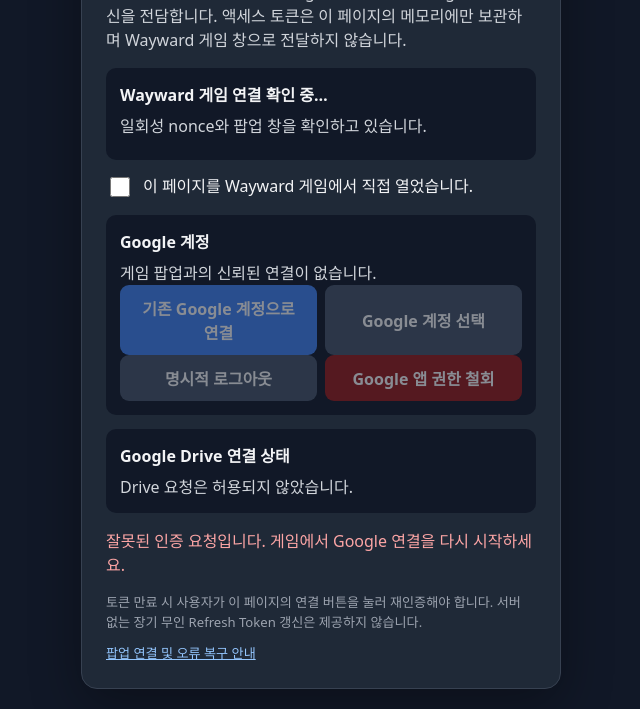
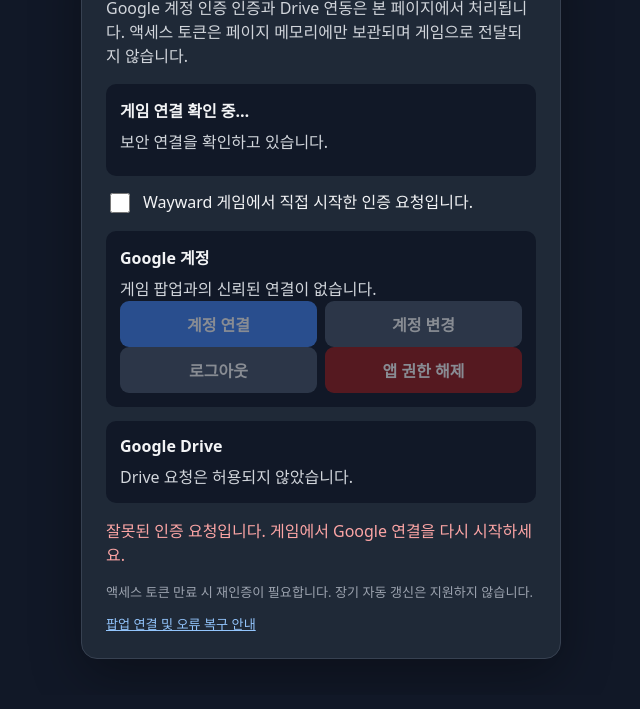
Before and after one commit to jeiky224/cloud, a plain HTML site: page site/auth.html in a window 1280 px wide. Shown: the part 105-814 px from the top of the page, without its empty margins (319-959 px from the left). Drawn offline with Linux system fonts and the light colour scheme.

Commit message:
style(cloudsave): simplify official authentication copy

```diff
--- a/site/auth.html
+++ b/site/auth.html
@@ -16,39 +16,39 @@
 <body>
   <main>
     <h1>Wayward CloudSave</h1>
-    <p class="intro">이 HTTPS 정적 페이지가 Google 계정 인증과 Google Drive 통신을 전담합니다. 액세스 토큰은 이 페이지의 메모리에만 보관하며 Wayward 게임 창으로 전달하지 않습니다.</p>
+    <p class="intro">Google 계정 인증 인증과 Drive 연동은 본 페이지에서 처리됩니다. 액세스 토큰은 페이지 메모리에만 보관되며 게임으로 전달되지 않습니다.</p>
 
     <section id="connection" class="panel" aria-live="polite">
-      <strong id="origin-title">Wayward 게임 연결 확인 중…</strong>
-      <p id="origin-detail">일회성 nonce와 팝업 창을 확인하고 있습니다.</p>
+      <strong id="origin-title">게임 연결 확인 중…</strong>
+      <p id="origin-detail">보안 연결을 확인하고 있습니다.</p>
       <p id="origin-value" class="small"></p>
     </section>
 
     <label id="confirm-wrap" class="confirm" hidden>
       <input id="confirm" type="checkbox">
-      <span id="confirm-copy">이 페이지를 Wayward 게임에서 직접 열었습니다.</span>
+      <span id="confirm-copy">Wayward 게임에서 직접 시작한 인증 요청입니다.</span>
     </label>
 
     <section class="panel">
       <strong>Google 계정</strong>
-      <p id="account-status" role="status" aria-live="polite">게임 연결과 사용자 확인을 기다리고 있습니다.</p>
+      <p id="account-status" role="status" aria-live="polite">게임 연결 확인을 기다리고 있습니다.</p>
       <div class="actions">
-        <button id="connect" type="button" disabled>기존 Google 계정으로 연결</button>
-        <button id="select-account" type="button" class="secondary" disabled>Google 계정 선택</button>
+        <button id="connect" type="button" disabled>계정 연결</button>
+        <button id="select-account" type="button" class="secondary" disabled>계정 변경</button>
       </div>
       <div class="actions">
-        <button id="logout" type="button" class="secondary" disabled>명시적 로그아웃</button>
-        <button id="revoke" type="button" class="danger" disabled>Google 앱 권한 철회</button>
+        <button id="logout" type="button" class="secondary" disabled>로그아웃</button>
+        <button id="revoke" type="button" class="danger" disabled>앱 권한 해제</button>
       </div>
     </section>
 
     <section class="panel">
-      <strong>Google Drive 연결 상태</strong>
-      <p id="drive-status" role="status" aria-live="polite">아직 Drive에 연결되지 않았습니다.</p>
+      <strong>Google Drive</strong>
+      <p id="drive-status" role="status" aria-live="polite">연결되지 않음</p>
     </section>
 
-    <p id="status" role="status" aria-live="polite">초기화 중…</p>
-    <p class="footnote">토큰 만료 시 사용자가 이 페이지의 연결 버튼을 눌러 재인증해야 합니다. 서버 없는 장기 무인 Refresh Token 갱신은 제공하지 않습니다.</p>
+    <p id="status" role="status" aria-live="polite">인증 환경 확인 중…</p>
+    <p class="footnote">액세스 토큰 만료 시 재인증이 필요합니다. 장기 자동 갱신은 지원하지 않습니다.</p>
     <p class="footnote"><a href="./recovery.html">팝업 연결 및 오류 복구 안내</a></p>
   </main>
 </body>
```
